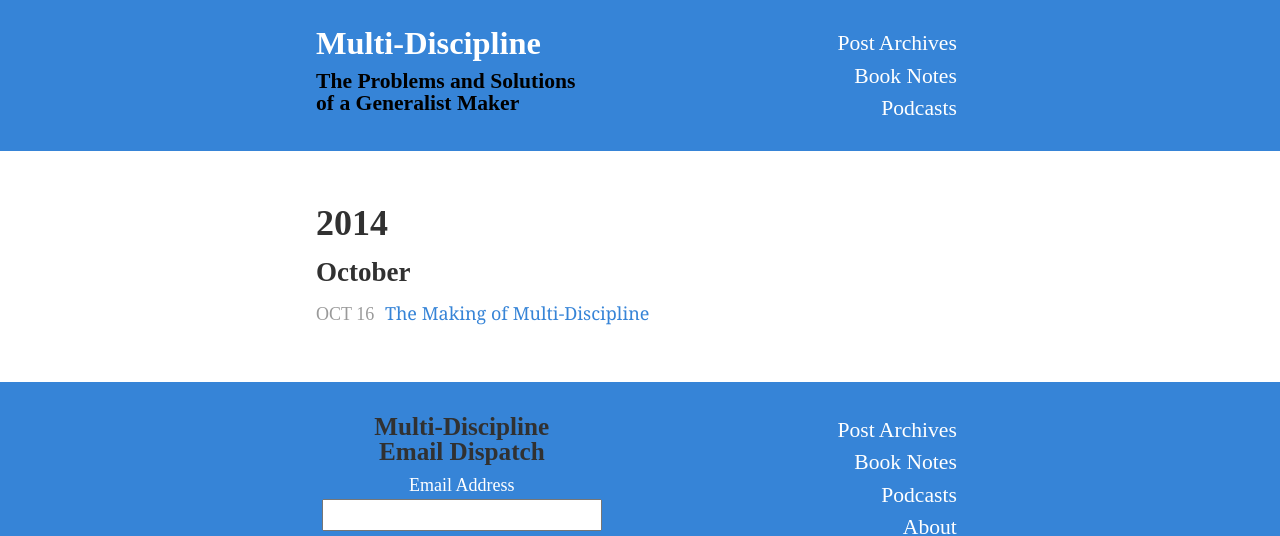
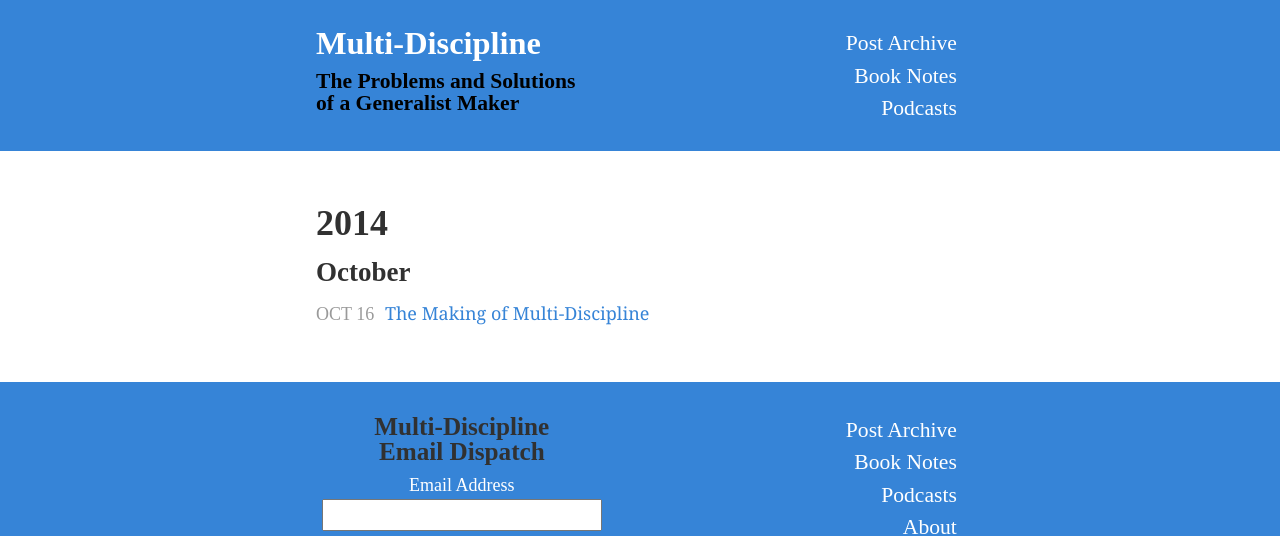
Before and after one commit to jasonmklug/multi-discipline, a Jekyll site: the page built from archive/index.html, in a window 1280 px wide. Shown: the top 536 px of the page. Built offline with Jekyll 4.4.1, drawn with Linux system fonts in a browser that asks for light colours; Markdown is read by kramdown in place of the engine named in the settings.

Commit message:
Change all instances of 'Archives' to 'Archive' (including page titles, config array, permalinks, etc.)

```diff
--- a/_config.yml
+++ b/_config.yml
@@ -17,7 +17,7 @@ author:
   url:            https://twitter.com/jasonmklug
   email:          jason@multi-discipline.com
 excerpt_separator: <!-- excerpt_separator -->
-page_title_array: ["About", "Book Notes", "Recommended Podcasts", "Post Archives"]
+page_title_array: ["About", "Book Notes", "Recommended Podcasts", "Post Archive"]
 
 # Collections
 collections:
--- a/_includes/footer.html
+++ b/_includes/footer.html
@@ -2,7 +2,7 @@
   <div class="container">
     <ul class="nav_links">
       <li class="nav_link">
-        <a href="/archives">Post Archives</a>
+        <a href="/archive">Post Archive</a>
       </li>
       <li class="nav_link">
         <a href="/book_notes">Book Notes</a>
--- a/_layouts/default.html
+++ b/_layouts/default.html
@@ -9,7 +9,7 @@
       <div class="container">
         <ul class="nav_links">
           <li class="nav_link">
-            <a href="/archives">Post Archives</a>
+            <a href="/archive">Post Archive</a>
           </li>
           <li class="nav_link">
             <a href="/book_notes">Book Notes</a>
--- a/archives/index.html
+++ b/archive/index.html
@@ -1,7 +1,7 @@
 ---
 layout: default
-title: Post Archives
-permalink: /archives/
+title: Post Archive
+permalink: /archive/
 ---
 
 {% for post in site.posts %}
```
